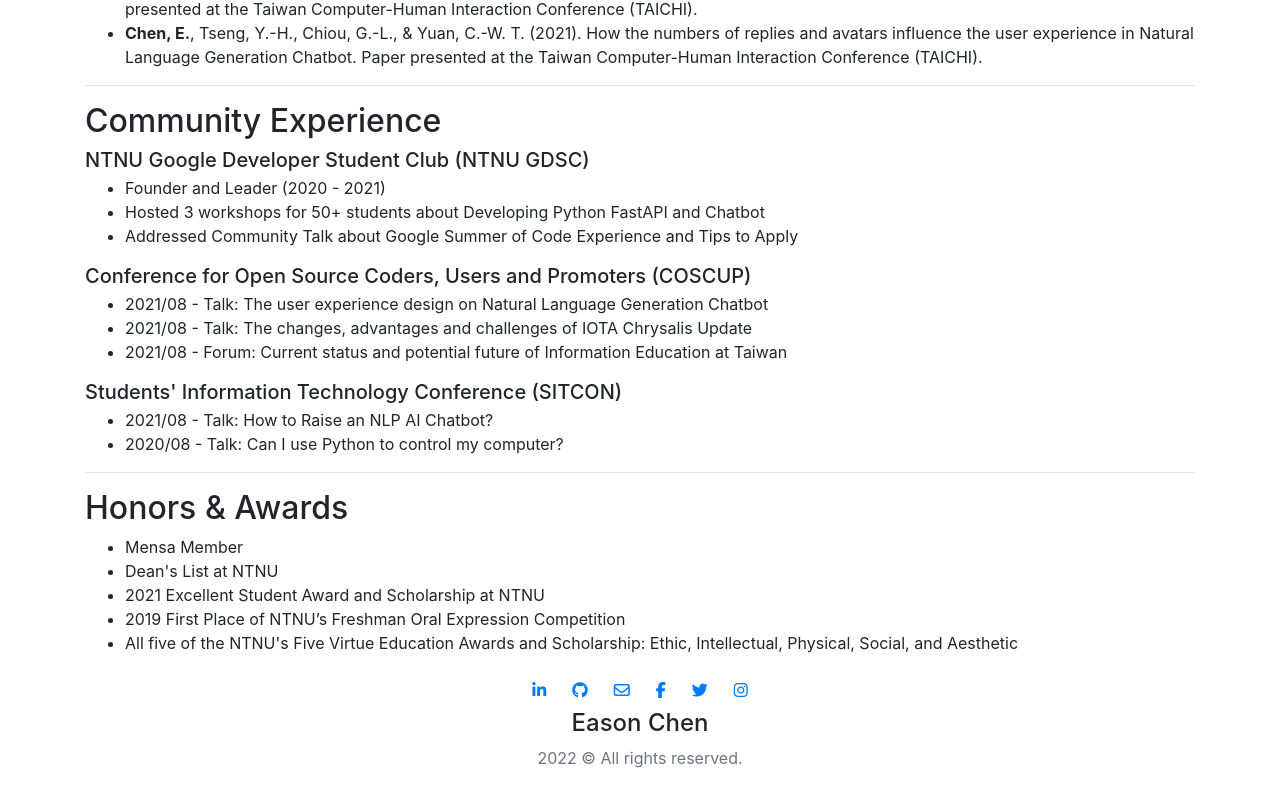
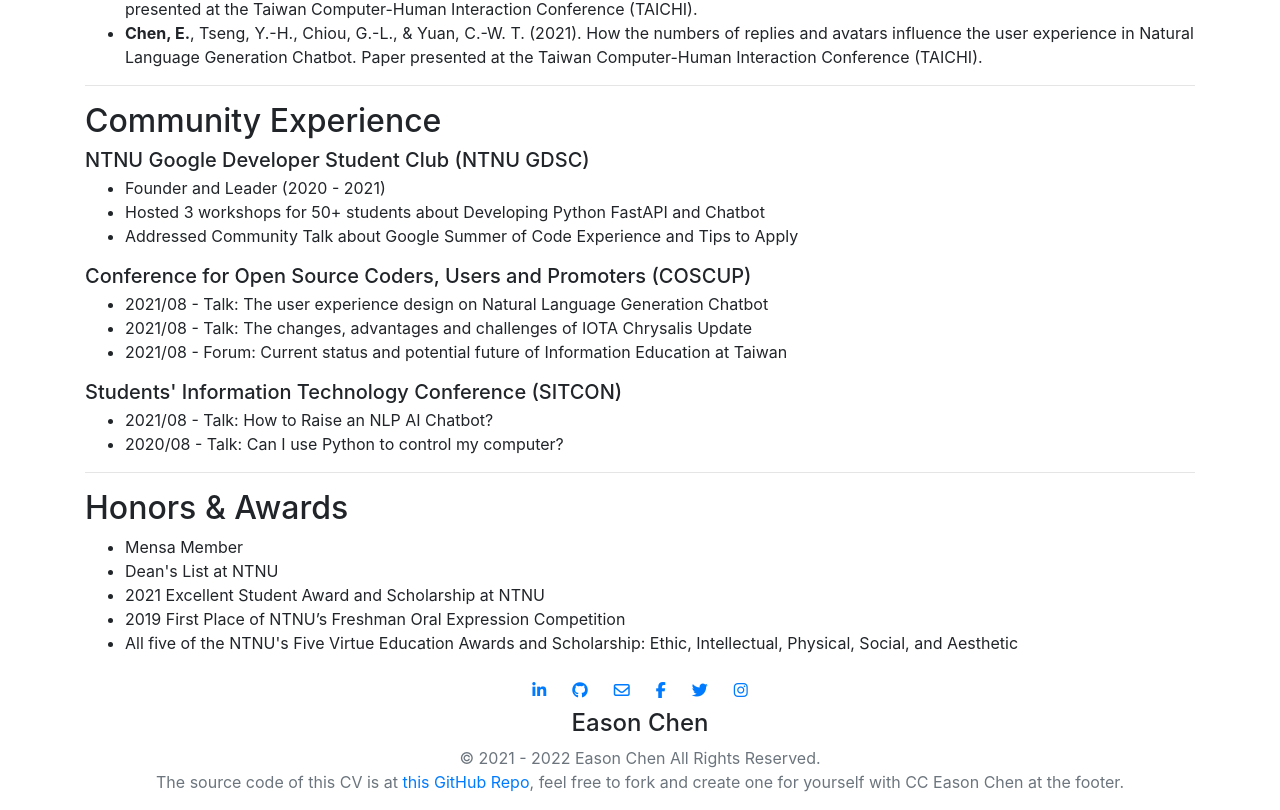
Before and after one commit to EasonC13/CV_Academic, a Nuxt app: page / in a window 1280 px wide. Shown: the part 2118-2928 px from the top of the page. Before the commit the page ends 2904 px from the top, so only its background shows below. Built offline with nearby package versions, Linux system fonts and the light colour scheme.

Commit message:
update: footer policy

```diff
--- a/components/Footer.vue
+++ b/components/Footer.vue
@@ -6,14 +6,20 @@
       </div>
       <div class="h4 title text-center">Eason Chen</div>
       <div class="text-center text-muted">
-        <p>2022 &copy; All rights reserved.</p>
+        <p>&copy; 2021 - {{currentYear}} Eason Chen All Rights Reserved.<br>
+        The source code of this CV is at <a href="https://github.com/EasonC13/CV_Academic" target="_blank">this GitHub Repo</a>, feel free to fork and create one for yourself with CC Eason Chen at the footer.</p>
       </div>
     </footer>
   </div>
 </template>
 <script>
 export default {
-
+  computed:{
+    currentYear: function(){
+      let now = new Date();
+      return now.getFullYear()
+    }
+  }
 }
 </script>
 <style lang="">
```
